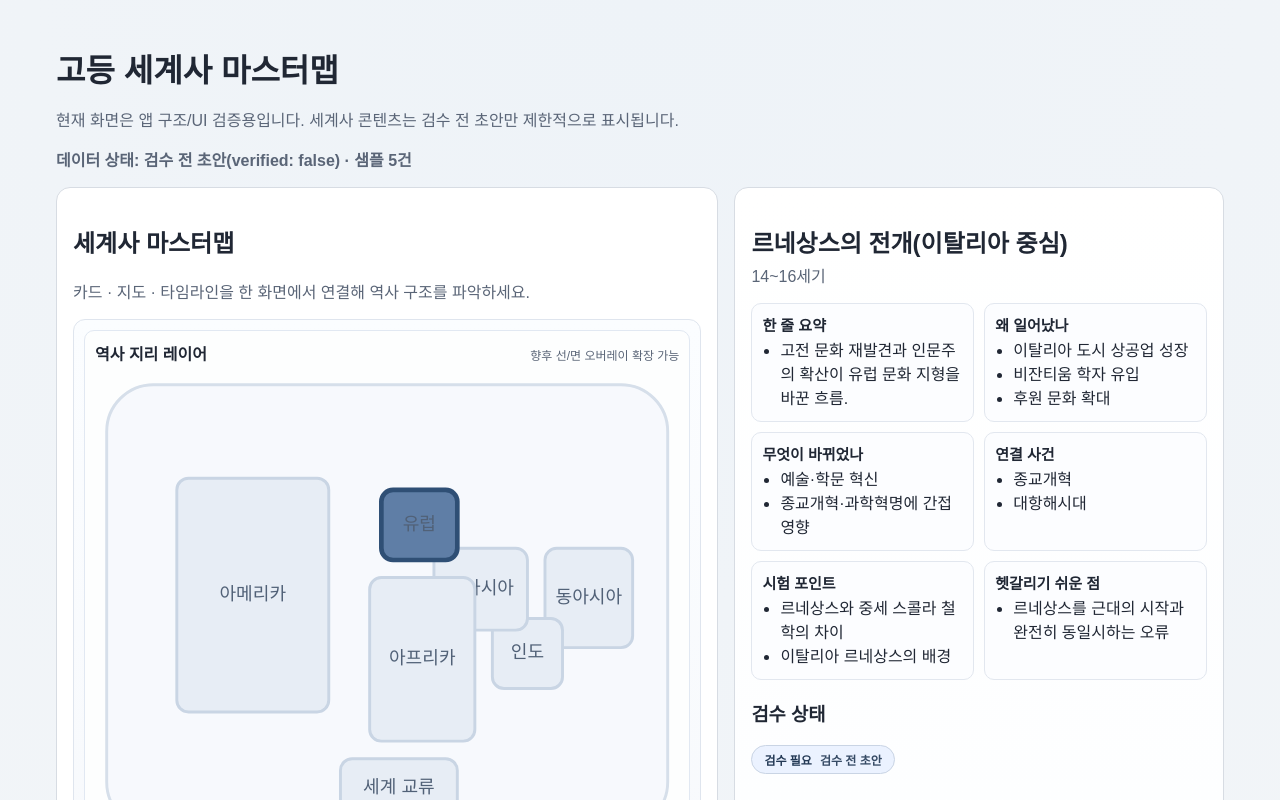
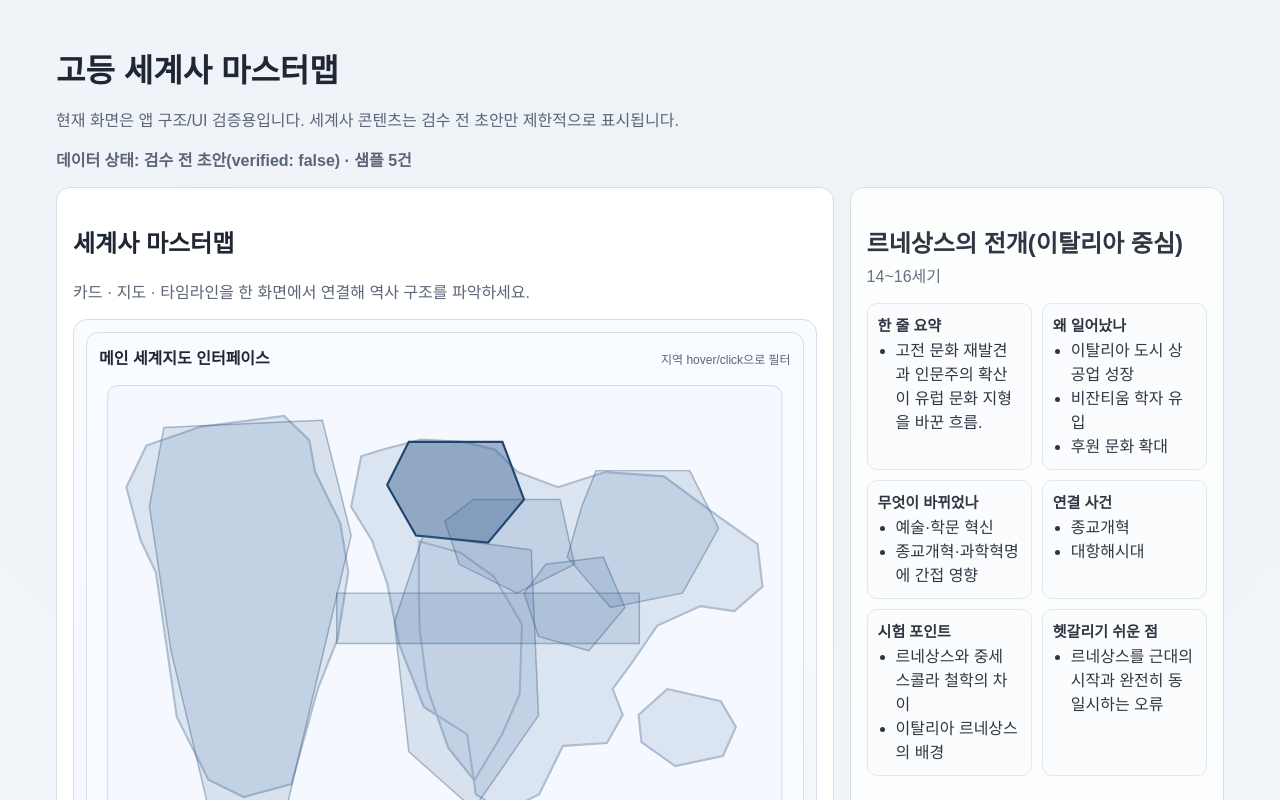
Before and after one commit to yogitobi31/world_history_korean_highschool, a Next.js app: page / in a window 1280 px wide. Shown: the top 800 px of the page. Built offline with nearby package versions, Linux system fonts and the light colour scheme.

Commit message:
feat: replace placeholder map with world-map-first interface

```diff
--- a/src/app/globals.css
+++ b/src/app/globals.css
@@ -27,7 +27,7 @@ body {
 
 .layout-grid {
   display: grid;
-  grid-template-columns: 1.15fr 0.85fr;
+  grid-template-columns: 1.35fr 0.65fr;
   gap: 16px;
 }
 .timeline-panel, .detail-panel, .future-panel {
@@ -38,24 +38,25 @@ body {
 }
 .detail-panel {
   background: linear-gradient(180deg, #ffffff 0%, #fbfdff 100%);
+  opacity: 0.92;
 }
 .future-panel { margin-top: 16px; }
 .panel-head p { margin-top: 6px; color: var(--muted); }
 
 .history-canvas {
-  border: 1px solid #dfe5ee;
-  border-radius: 12px;
-  padding: 10px;
-  background: linear-gradient(180deg, #fbfdff 0%, #f7f9fc 100%);
+  border: 1px solid #d6deea;
+  border-radius: 14px;
+  padding: 12px;
+  background: linear-gradient(180deg, #f9fcff 0%, #f2f6fc 100%);
   margin: 12px 0 14px;
   display: grid;
   gap: 10px;
 }
 .map-shell {
-  border: 1px solid #e1e8f2;
-  border-radius: 10px;
-  padding: 10px;
-  background: #fdfefe;
+  border: 1px solid #d6e0ed;
+  border-radius: 12px;
+  padding: 12px;
+  background: #f8fbff;
 }
 .map-header {
   display: flex;
@@ -68,17 +69,19 @@ body {
   color: var(--muted);
 }
 .map-shell svg { width: 100%; height: auto; display: block; }
-.map-frame { fill: #f7f9fd; stroke: #d6dfea; stroke-width: 0.5; }
+.map-frame { fill: #f5f8fe; stroke: #c9d5e6; stroke-width: 1.2; }
+.world-land { fill: #dbe4f1; stroke: #aebdd1; stroke-width: 3; }
 .map-region {
-  fill: #e7edf5;
-  stroke: #c9d5e4;
-  stroke-width: 0.5;
+  fill: rgba(74, 112, 158, 0.17);
+  stroke: rgba(60, 90, 126, 0.4);
+  stroke-width: 2;
+  cursor: pointer;
   transition: all 0.25s ease;
 }
 .map-region.active {
-  fill: #5f7ea6;
-  stroke: #2f4f75;
-  stroke-width: 0.8;
+  fill: rgba(54, 93, 142, 0.45);
+  stroke: #21456f;
+  stroke-width: 3;
 }
 .map-label {
   fill: #516177;
--- a/src/components/EventExplorer.tsx
+++ b/src/components/EventExplorer.tsx
@@ -13,21 +13,25 @@ type Props = {
 
 const ERA_ORDER: WorldHistoryEvent["era"][] = ["고대", "중세", "근세", "근대", "현대"];
 
-const mapRegions: Record<Region | "세계 교류", { x: number; y: number; w: number; h: number; label: string }> = {
-  동아시아: { x: 77, y: 30, w: 15, h: 17, label: "동아시아" },
-  인도: { x: 68, y: 42, w: 12, h: 12, label: "인도" },
-  서아시아: { x: 58, y: 30, w: 16, h: 14, label: "서아시아" },
-  유럽: { x: 49, y: 20, w: 13, h: 12, label: "유럽" },
-  아프리카: { x: 47, y: 35, w: 18, h: 28, label: "아프리카" },
-  아메리카: { x: 14, y: 18, w: 26, h: 40, label: "아메리카" },
-  "세계 교류": { x: 42, y: 66, w: 20, h: 10, label: "세계 교류" }
+const regionOverlays: Record<Region | "세계 교류", { label: string; d: string }> = {
+  동아시아: { label: "동아시아", d: "M690 130 L820 130 L860 210 L810 300 L710 320 L650 250 L670 180 Z" },
+  인도: { label: "인도", d: "M620 260 L700 250 L730 320 L680 380 L610 360 L590 300 Z" },
+  서아시아: { label: "서아시아", d: "M520 170 L640 170 L660 260 L580 300 L500 260 L480 200 Z" },
+  유럽: { label: "유럽", d: "M430 90 L560 90 L590 170 L540 230 L440 220 L400 150 Z" },
+  아프리카: { label: "아프리카", d: "M450 220 L600 240 L610 470 L520 600 L430 520 L410 340 Z" },
+  아메리카: { label: "아메리카", d: "M90 70 L310 60 L350 220 L300 430 L260 600 L150 590 L100 380 L70 180 Z" },
+  "세계 교류": { label: "세계 교류", d: "M330 300 L750 300 L750 370 L330 370 Z" }
 };
+
+const mapBasePath =
+  "M66 95 L141 69 L257 54 L292 88 L300 132 L335 203 L346 271 L331 364 L304 432 L267 565 L201 583 L152 559 L108 472 L89 340 L79 271 L58 227 L38 153 Z M364 110 L393 101 L447 87 L505 90 L550 101 L581 132 L637 153 L703 132 L784 138 L863 196 L914 232 L921 291 L882 325 L835 318 L775 345 L740 396 L713 433 L727 469 L705 508 L644 512 L611 579 L562 604 L523 579 L511 496 L451 458 L417 372 L400 286 L379 227 L350 180 Z M444 228 L502 244 L548 277 L587 343 L584 440 L559 497 L521 560 L485 515 L456 433 L445 350 L444 297 Z M789 433 L863 450 L884 486 L866 526 L800 540 L753 507 L749 469 Z";
 
 export default function EventExplorer({ events }: Props) {
   const [eraFilter, setEraFilter] = useState<FilterValue>(FILTER_ALL);
   const [regionFilter, setRegionFilter] = useState<FilterValue>(FILTER_ALL);
   const [query, setQuery] = useState("");
   const [selectedId, setSelectedId] = useState(events[0]?.id ?? "");
+  const [hoverRegion, setHoverRegion] = useState<Region | "세계 교류" | null>(null);
 
   const eras = useMemo(() => getEras(events), [events]);
   const regions = useMemo(() => getRegions(events), [events]);
@@ -48,20 +52,16 @@ export default function EventExplorer({ events }: Props) {
         </div>
 
         <div className="history-canvas" aria-label="세계사 구조 캔버스">
-          <MiniWorldMap activeRegion={selectedEvent?.region ?? null} />
+          <WorldMapCanvas
+            activeRegion={selectedEvent?.region ?? null}
+            hoverRegion={hoverRegion}
+            onHoverRegion={setHoverRegion}
+            onSelectRegion={(region) => setRegionFilter(region)}
+          />
           <TimelineRibbon events={filteredEvents} selectedEvent={selectedEvent} />
         </div>
 
-        <FilterBar
-          eras={eras}
-          regions={regions}
-          eraFilter={eraFilter}
-          regionFilter={regionFilter}
-          query={query}
-          onEraChange={setEraFilter}
-          onRegionChange={setRegionFilter}
-          onQueryChange={setQuery}
-        />
+        <FilterBar eras={eras} regions={regions} eraFilter={eraFilter} regionFilter={regionFilter} query={query} onEraChange={setEraFilter} onRegionChange={setRegionFilter} onQueryChange={setQuery} />
 
         <div className="result-meta">
           <strong>검색 결과</strong>
@@ -84,35 +84,28 @@ export default function EventExplorer({ events }: Props) {
   );
 }
 
-function MiniWorldMap({ activeRegion }: { activeRegion: Region | null }) {
+function WorldMapCanvas({ activeRegion, hoverRegion, onHoverRegion, onSelectRegion }: { activeRegion: Region | null; hoverRegion: Region | "세계 교류" | null; onHoverRegion: (region: Region | "세계 교류" | null) => void; onSelectRegion: (region: Region) => void; }) {
   return (
-    <section className="map-shell" aria-label="미니 세계 지도">
-      <div className="map-header">
-        <strong>역사 지리 레이어</strong>
-        <span>향후 선/면 오버레이 확장 가능</span>
-      </div>
-      <svg viewBox="0 0 100 80" role="img" aria-label="지역별 역사 지도">
-        <rect x="2" y="2" width="96" height="76" rx="8" className="map-frame" />
-        {Object.entries(mapRegions).map(([region, shape]) => {
-          const isActive = activeRegion === region;
+    <section className="map-shell" aria-label="세계 지도 인터페이스">
+      <div className="map-header"><strong>메인 세계지도 인터페이스</strong><span>지역 hover/click으로 필터</span></div>
+      <svg viewBox="0 0 960 640" role="img" aria-label="세계사 학습용 세계 지도">
+        <rect x="12" y="12" width="936" height="616" rx="14" className="map-frame" />
+        <path d={mapBasePath} className="world-land" />
+        {Object.entries(regionOverlays).map(([region, shape]) => {
+          const isActive = activeRegion === region || hoverRegion === region;
           return (
-            <g key={region}>
-              <rect
-                x={shape.x}
-                y={shape.y}
-                width={shape.w}
-                height={shape.h}
-                rx="2"
-                className={`map-region ${isActive ? "active" : ""}`}
-              />
-              <text x={shape.x + shape.w / 2} y={shape.y + shape.h / 2} className="map-label">
-                {shape.label}
-              </text>
-            </g>
+            <path
+              key={region}
+              d={shape.d}
+              className={`map-region ${isActive ? "active" : ""}`}
+              onMouseEnter={() => onHoverRegion(region as Region | "세계 교류")}
+              onMouseLeave={() => onHoverRegion(null)}
+              onClick={() => region !== "세계 교류" && onSelectRegion(region as Region)}
+            />
           );
         })}
       </svg>
-      <p className="map-note">선택 사건의 핵심 지역이 강조됩니다.</p>
+      <p className="map-note">선택 사건 지역이 강조되며, 영역 클릭으로 지역 필터가 적용됩니다.</p>
     </section>
   );
 }
```
